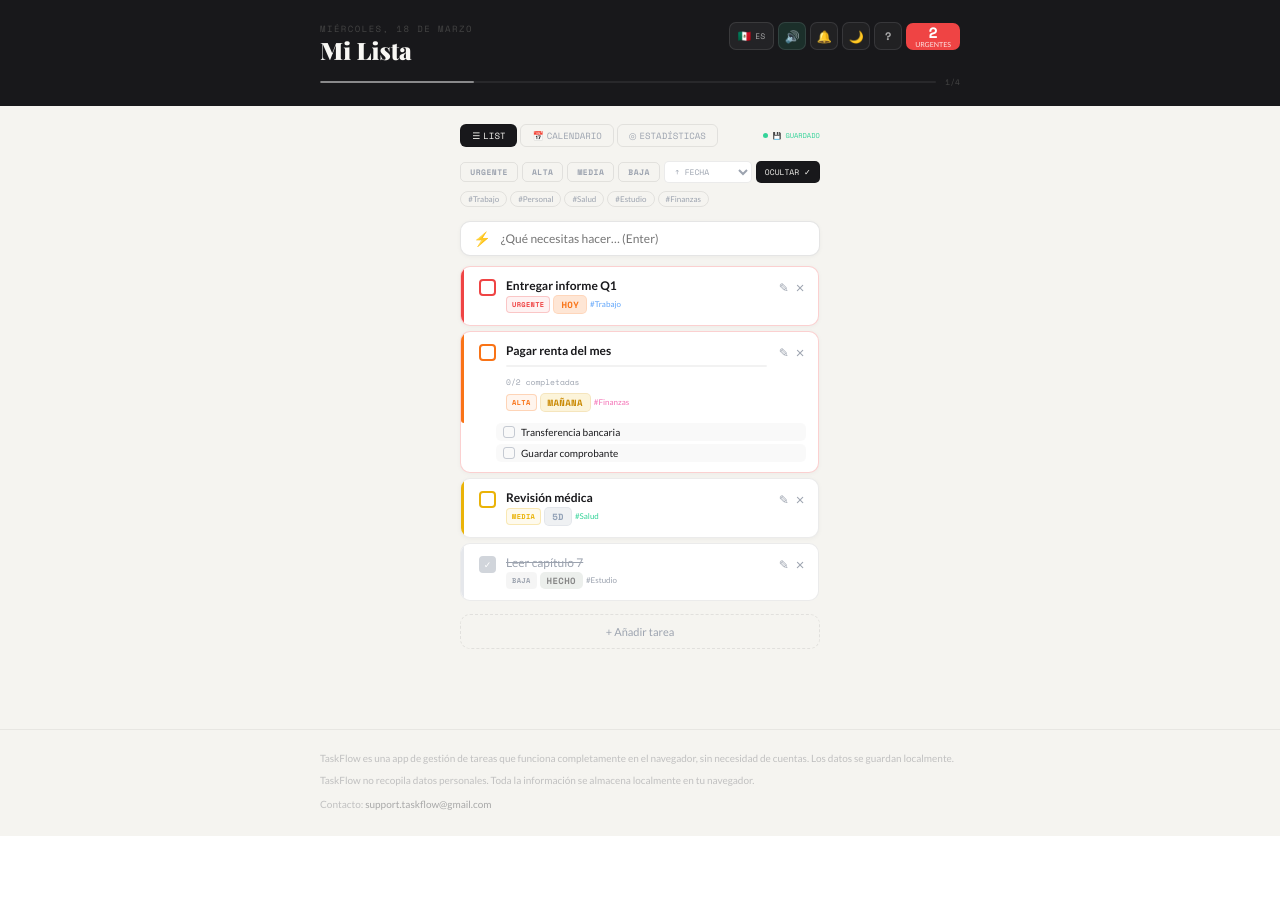
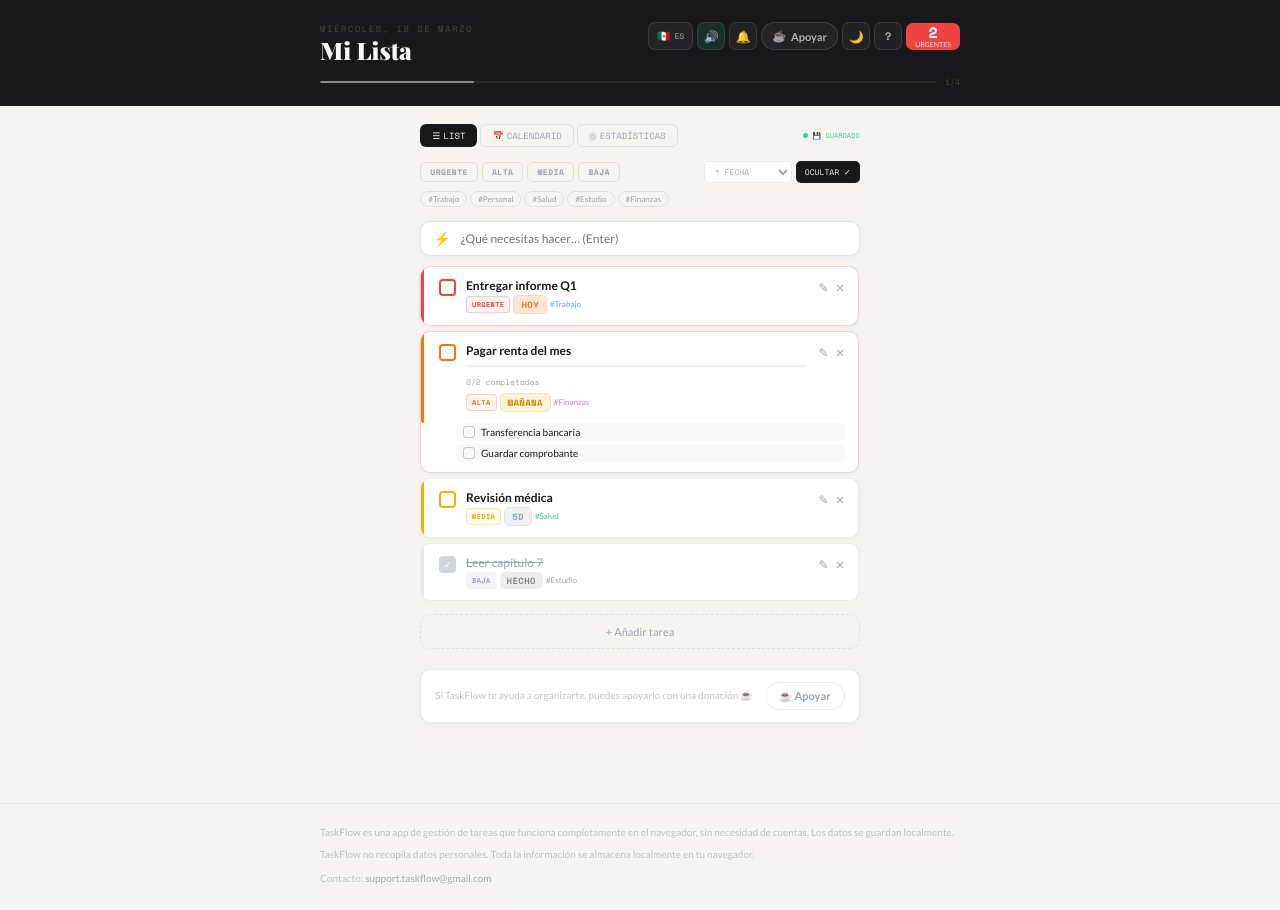
Before and after one commit to mr0903965-bot/taskflow, a React (Vite) app in the folder taskflow-github/: page / in a window 1280 px wide. Before the commit the page ends 836 px from the top, so only its background shows below. Built offline with nearby package versions, Linux system fonts and the light colour scheme.

Commit message:
add support button and donation section (Buy Me a Coffee)

```diff
--- a/taskflow-github/src/App.jsx
+++ b/taskflow-github/src/App.jsx
@@ -14,6 +14,7 @@ import StatsView    from './components/StatsView'
 import QuickAdd     from './components/QuickAdd'
 import HelpPanel    from './components/HelpPanel'
 import AppFooter    from './components/AppFooter'
+import SupportButton from './components/SupportButton'
 
 export default function App() {
   // ── Preferences ────────────────────────────────────────────────────────────
@@ -275,6 +276,7 @@ export default function App() {
 
               <button onClick={() => setSound((s) => !s)} style={{ width: 28, height: 28, borderRadius: 7, border: '1px solid rgba(255,255,255,0.1)', background: sound ? 'rgba(52,211,153,0.12)' : 'rgba(255,255,255,0.04)', cursor: 'pointer', fontSize: 12, display: 'flex', alignItems: 'center', justifyContent: 'center' }}>{sound ? '🔊' : '🔇'}</button>
               <button onClick={requestNotif} style={{ width: 28, height: 28, borderRadius: 7, border: '1px solid', borderColor: notifPerm === 'granted' ? '#34D399' : 'rgba(255,255,255,0.1)', background: notifPerm === 'granted' ? 'rgba(52,211,153,0.12)' : 'rgba(255,255,255,0.04)', cursor: 'pointer', fontSize: 12, display: 'flex', alignItems: 'center', justifyContent: 'center' }}>🔔</button>
+              <SupportButton variant="header" dark={dark} />
               <button onClick={() => setDark((d) => !d)} style={{ width: 28, height: 28, borderRadius: 7, border: '1px solid rgba(255,255,255,0.1)', background: 'rgba(255,255,255,0.04)', cursor: 'pointer', fontSize: 12, display: 'flex', alignItems: 'center', justifyContent: 'center' }}>{dark ? '☀️' : '🌙'}</button>
               <button
                 onClick={() => setShowHelp((s) => !s)}
@@ -416,6 +418,9 @@ export default function App() {
                 <TaskForm t={t} PRIORITIES={PRIORITIES} TAGS={TAGS} dark={dark} onAdd={handleAdd} onCancel={() => setShowForm(false)} />
               )}
             </div>
+
+            {/* ── Support inline card ── */}
+            <SupportButton variant="inline" dark={dark} />
           </>
         )}
       </div>
--- /dev/null
+++ b/taskflow-github/src/components/SupportButton.jsx
@@ -0,0 +1,114 @@
+/**
+ * SupportButton
+ * Reusable "☕ Apoyar" button that opens the Buy Me a Coffee link.
+ * Two variants:
+ *   - "header"  → compact pill for the header toolbar
+ *   - "inline"  → wider card with supporting text for below the task list
+ */
+
+const BMAC_URL = 'https://buymeacoffee.com/TaskFloww'
+
+export default function SupportButton({ dark, variant = 'header' }) {
+  const muted  = dark ? 'rgba(255,255,255,0.35)' : '#9CA3AF'
+  const bord   = dark ? 'rgba(255,255,255,0.10)' : 'rgba(0,0,0,0.08)'
+  const textC  = dark ? '#EFEFEF' : '#18181B'
+  const surf   = dark ? '#1A1A1E' : '#FFFFFF'
+
+  const handleOpen = () => {
+    window.open(BMAC_URL, '_blank', 'noopener,noreferrer')
+  }
+
+  // ── Header variant — compact pill ─────────────────────────────────────────
+  if (variant === 'header') {
+    return (
+      <button
+        onClick={handleOpen}
+        title="Apoyar TaskFlow en Buy Me a Coffee"
+        style={{
+          height: 28,
+          padding: '0 10px',
+          borderRadius: 99,
+          border: '1px solid rgba(255,255,255,0.12)',
+          background: 'rgba(255,255,255,0.05)',
+          color: 'rgba(255,255,255,0.65)',
+          fontSize: 11,
+          fontFamily: "'Lato', sans-serif",
+          fontWeight: 600,
+          cursor: 'pointer',
+          display: 'flex',
+          alignItems: 'center',
+          gap: 5,
+          whiteSpace: 'nowrap',
+          transition: 'background 0.2s, color 0.2s, border-color 0.2s',
+        }}
+        onMouseEnter={(e) => {
+          e.currentTarget.style.background = 'rgba(245,158,11,0.18)'
+          e.currentTarget.style.borderColor = 'rgba(245,158,11,0.5)'
+          e.currentTarget.style.color = '#FCD34D'
+        }}
+        onMouseLeave={(e) => {
+          e.currentTarget.style.background = 'rgba(255,255,255,0.05)'
+          e.currentTarget.style.borderColor = 'rgba(255,255,255,0.12)'
+          e.currentTarget.style.color = 'rgba(255,255,255,0.65)'
+        }}
+      >
+        ☕ <span>Apoyar</span>
+      </button>
+    )
+  }
+
+  // ── Inline variant — subtle card below the task list ──────────────────────
+  return (
+    <div style={{
+      display: 'flex',
+      alignItems: 'center',
+      justifyContent: 'space-between',
+      gap: 12,
+      marginTop: 20,
+      padding: '12px 14px',
+      borderRadius: 10,
+      border: `1px solid ${bord}`,
+      background: surf,
+      boxShadow: dark ? 'none' : '0 1px 4px rgba(0,0,0,0.04)',
+    }}>
+      <span style={{
+        fontSize: 10,
+        color: dark ? 'rgba(255,255,255,0.25)' : '#C4C4C4',
+        fontFamily: "'Lato', sans-serif",
+        lineHeight: 1.5,
+      }}>
+        Si TaskFlow te ayuda a organizarte, puedes apoyarlo con una donación ☕
+      </span>
+
+      <button
+        onClick={handleOpen}
+        style={{
+          flexShrink: 0,
+          padding: '6px 13px',
+          borderRadius: 99,
+          border: `1.5px solid ${bord}`,
+          background: 'transparent',
+          color: muted,
+          fontSize: 11,
+          fontFamily: "'Lato', sans-serif",
+          fontWeight: 700,
+          cursor: 'pointer',
+          whiteSpace: 'nowrap',
+          transition: 'color 0.2s, border-color 0.2s, background 0.2s',
+        }}
+        onMouseEnter={(e) => {
+          e.currentTarget.style.color = '#F59E0B'
+          e.currentTarget.style.borderColor = '#F59E0B'
+          e.currentTarget.style.background = 'rgba(245,158,11,0.08)'
+        }}
+        onMouseLeave={(e) => {
+          e.currentTarget.style.color = muted
+          e.currentTarget.style.borderColor = bord
+          e.currentTarget.style.background = 'transparent'
+        }}
+      >
+        ☕ Apoyar
+      </button>
+    </div>
+  )
+}
```
